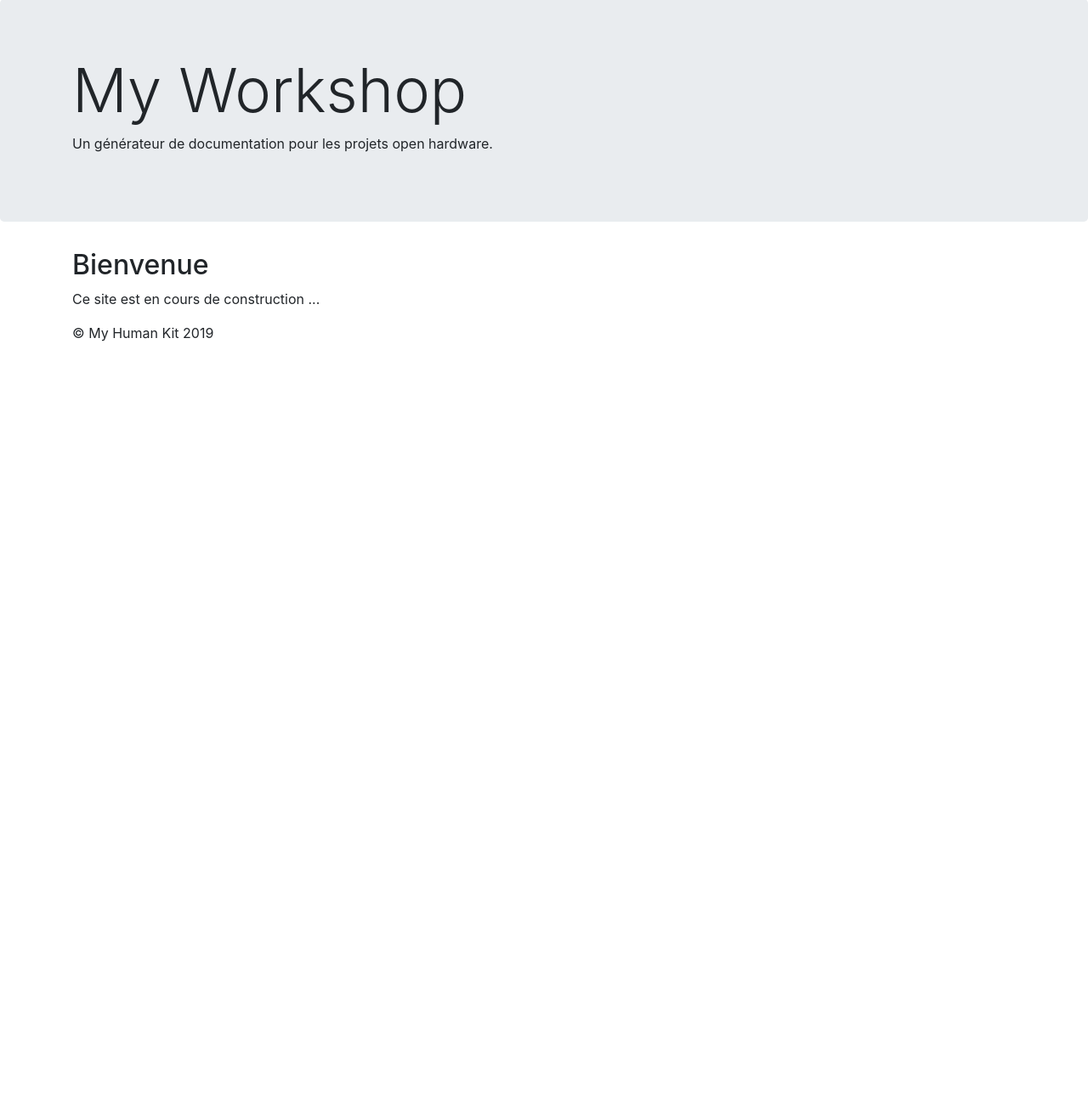
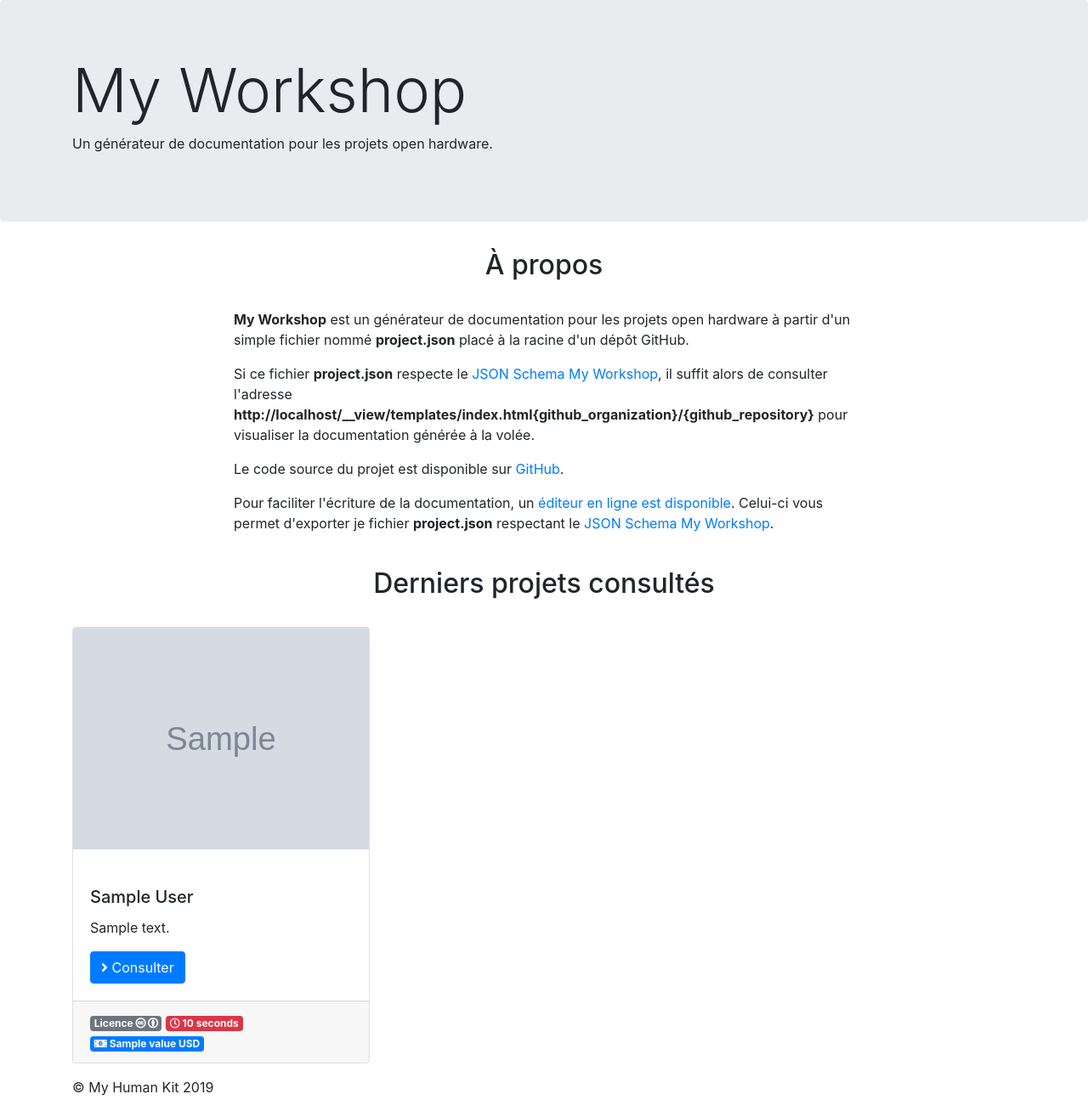
Before and after one commit to myhumankit/myworkshop, a Flask app: template templates/index.html in a window 1280 px wide. Shown: the part 57-1365 px from the top of the page at 85% size. Before the commit the page ends 459 px from the top, so only its background shows below. Run offline with Flask 2, Linux system fonts and the light colour scheme; the template is opened without the code that fills it: most values are stand-ins (such as "Sample title", 1, 10 or a date in 2020); grey boxes marked "Sample" are stand-in pictures; a database or web service that is not in the repository returns one stand-in record (values such as "Sample title"); data that the repository does not hold is empty; some libraries are stand-ins or nearby versions.

Commit message:
Handle errors and Update index.html

```diff
--- a/app.py
+++ b/app.py
@@ -94,7 +94,38 @@ def component_complete(component, components_library):
 
 @app.route("/")
 def index():
-    return render_template("index.html")
+    projects = {
+        "1": {
+            "full_name": "Bracelet universel",
+            "github_repository": "bracelet-universel",
+            "github_organization": "myhumankit",
+            "license": "CC BY",
+            "short_description": "Un bracelet pour les gouverner tous !",
+            "featured_image": "https://raw.githubusercontent.com/myhumankit/bracelet-universel/master/images/proto1.jpg",
+            "cost": {"value": 23.626, "currency": "EUR"},
+            "duration": 3600,
+        },
+        "2": {
+            "full_name": "Pédale clavier souris",
+            "github_repository": "pedale-clavier-souris",
+            "github_organization": "myhumankit",
+            "short_description": "Une pédale qui simule l'appui sur une touche de clavier ou sur la souris.",
+            "featured_image": "https://raw.githubusercontent.com/myhumankit/pedale-clavier-souris/master/images/pedale-clavier-souris.jpg",
+            "cost": {"value": 0, "currency": "EUR"},
+            "duration": 2100,
+        },
+        "3": {
+            "full_name": "Bouton train",
+            "github_repository": "bouton-train",
+            "github_organization": "myhumankit",
+            "short_description": "Un simple bouton pour allumer un jouet pour enfant en forme de train.",
+            "featured_image": "https://raw.githubusercontent.com/myhumankit/bouton-train/master/images/bouton-train.jpg",
+            "cost": {"value": 0, "currency": "EUR"},
+            "duration": 0,
+        },
+    }
+
+    return render_template("index.html", projects=projects)
 
 
 @app.errorhandler(404)
@@ -293,14 +324,20 @@ def filling_json_file(organization, repository, file):
             # "skills": skills,
         }
 
-    return data
+    return data, 0
 
 
 @app.route("/api/v1/<string:organization>/<string:repository>/<string:file>")
 def project_details_file_json(organization, repository, file):
 
     # fill json with computed datas
-    data = filling_json_file(organization, repository, file)
+    data, error = filling_json_file(organization, repository, file)
+
+    if error:
+        return (
+            render_template("error.html", title="400 - Bad Request", error=error),
+            400,
+        )
 
     # project rendering
     return jsonify(data)
@@ -310,7 +347,13 @@ def project_details_file_json(organization, repository, file):
 def project_details(organization, repository):
 
     # fill json with computed datas
-    data = filling_json_file(organization, repository, "project")
+    data, error = filling_json_file(organization, repository, "project")
+
+    if error:
+        return (
+            render_template("error.html", title="400 - Bad Request", error=error),
+            400,
+        )
 
     # transform markdown to html
     if "steps" in data["project"]:
--- a/templates/base.html
+++ b/templates/base.html
@@ -41,7 +41,7 @@
 
 <body>
     <nav class="navbar navbar-expand-md navbar-dark fixed-top bg-dark">
-        <a class="navbar-brand" href="#">My Workshop</a>
+        <a class="navbar-brand" href="{{ url_for('index') }}">My Workshop</a>
         <button class="navbar-toggler" type="button" data-toggle="collapse" data-target="#navbarsExampleDefault" aria-controls="navbarsExampleDefault" aria-expanded="false" aria-label="Toggle navigation">
             <span class="navbar-toggler-icon"></span>
         </button>
--- a/templates/index.html
+++ b/templates/index.html
@@ -9,11 +9,58 @@
 </div>
 
 <div class="container">
+
+    <div class="row">
+        <div class="col-md-2">
+        </div>
+        <div class="col-md-8">
+            <h2 class="text-center">À propos</h2>
+            <br/>
+            <p><strong>My Workshop</strong> est un générateur de documentation pour les projets open hardware à partir d'un simple fichier nommé <strong>project.json</strong> placé à la racine d'un dépôt GitHub.</p>
+            <p>Si ce fichier <strong>project.json</strong> respecte le <a href="https://raw.githubusercontent.com/myhumankit/myworkshop/master/project.json">JSON Schema My Workshop</a>, il suffit alors de consulter l'adresse <strong>{{ request.url }}{github_organization}/{github_repository}</strong> pour visualiser la documentation générée à la volée.</p>
+            <p>Le code source du projet est disponible sur <a href="https://github.com/myhumankit/myworkshop">GitHub</a>.</p>
+            <p>Pour faciliter l'écriture de la documentation, un <a href="{{ url_for("project_details_new") }}">éditeur en ligne est disponible</a>. Celui-ci vous permet d'exporter je fichier <strong>project.json</strong> respectant le <a href="https://raw.githubusercontent.com/myhumankit/myworkshop/master/project.json">JSON Schema My Workshop</a>.</p>
+            <br/>
+        </div>
+    </div>
+
     <div class="row">
         <div class="col-md-12">
-            <h2>Bienvenue</h2>
-            <p>Ce site est en cours de construction ...</p>
+            <h2 class="text-center">Derniers projets consultés</h2>
+            <br/>
         </div>
     </div>
+
+    <div class="row">
+        {% for id in projects %}
+        <div class="col-md-4">
+            <div class="card mb-3">
+                <img src="{{ projects[id].featured_image }}" class="card-img-top" alt="{{ projects[id].full_name }}">
+                <div class="card-body">
+                    <h5 class="card-title">{{ projects[id].full_name }}</h5>
+                    <p class="card-text">{{ projects[id].short_description }}</p>
+                    <a href="{{ url_for('project_details', organization=projects[id].github_organization, repository=projects[id].github_repository) }}" class="btn btn-primary"><i class="fas fa-angle-right"></i> Consulter</a>
+                </div>
+                <div class="card-footer text-muted">
+                    <span class="badge badge-secondary">
+                        Licence
+                        <i class="fab fa-creative-commons"></i>
+                        <i class="fab fa-creative-commons-by"></i>
+                    </span>
+                    <span class="badge badge-danger">
+                        <i class="far fa-clock"></i>
+                        {{ format_duration(projects[id].duration) }}
+                    </span>
+                    <span class="badge badge-primary">
+                        <i class="fas fa-money-bill-alt"></i>
+                        {{ projects[id].cost.value }}
+                        {{ projects[id].cost.currency }}
+                    </span>
+                </div>
+            </div>
+        </div>
+        {% endfor %}
+    </div>
+
 </div> <!-- /container -->
 {% endblock %}
```
